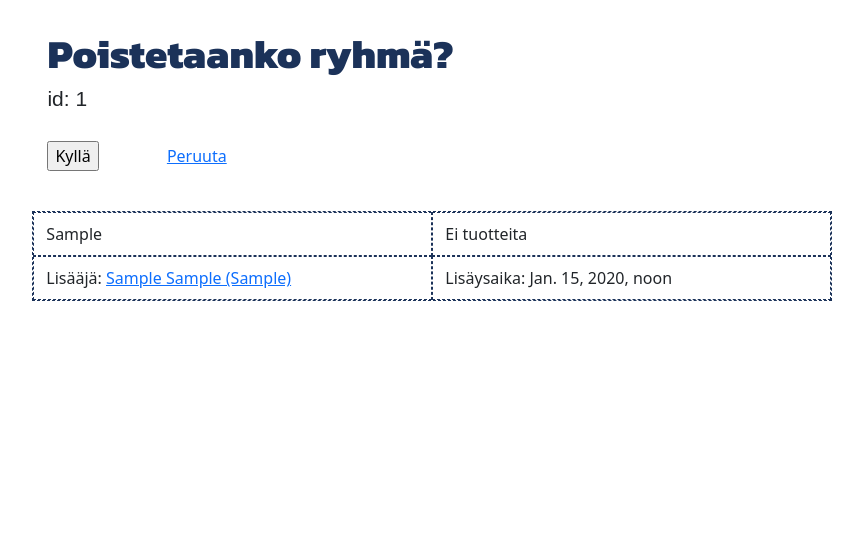
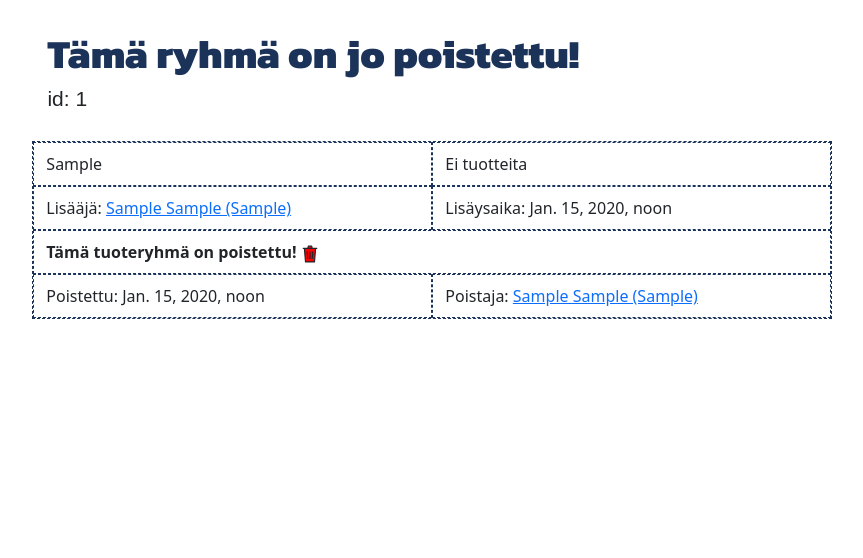
Before and after one commit to janlevea/Varastonhallinta-R3, a Django app: page /varasto/tuotteet/poista_ryhma/1 in a window 1280 px wide. Shown: the part 139-697 px from the top of the page, without its empty margins (55-918 px from the left). Run offline with Django 4.2, Linux system fonts and the light colour scheme; a user stored in the database is signed in; tables that the repository leaves empty hold one stand-in row (values such as "Sample post"); some libraries are stand-ins or nearby versions.

Commit message:
Templateissa: Huomioi poistetut tuotteet paremmin

```diff
--- a/varastonhallinta/varasto/templates/tuotteet/poista_ryhma.html
+++ b/varastonhallinta/varasto/templates/tuotteet/poista_ryhma.html
@@ -1,16 +1,21 @@
 {% extends "base.html" %}
 {% load static %}
 {% block h1title %}
+    {% if not tuoteryhma.poistettu %}
         {% if not ryhmassaTuotteita %}
         Poistetaanko ryhmä?
         {% else %}
         Poisto epäonnistui! Ryhmässä on tuotteita.
+        {% endif %}
+    {% else %}
+        Tämä ryhmä on jo poistettu!
     {% endif %}
 {% endblock %}
 {% block h5title %}
     id: {{ tuoteryhma.id }}
 {% endblock %}
 {% block content %}
+{% if not tuoteryhma.poistettu %}
     <form method="POST">{% csrf_token %}
         <p><input type="submit" value="Kyllä"/>&emsp;&emsp;&emsp;&emsp;
             <a href="{% url "tuotteet:ryhma" tuoteryhma.id %}">
@@ -19,6 +24,7 @@
         </p>
     </form>
     <br/>
+{% endif %}
 {% comment %} Lataa tuotteen tiedot containeriin {% endcomment %}
 {% include "tuotteet/tuoteryhma_container.html" with poistaRyhmaNappi=False %}
 {% endblock content %}
--- a/varastonhallinta/varasto/templates/tuotteet/tuoteryhma_container.html
+++ b/varastonhallinta/varasto/templates/tuotteet/tuoteryhma_container.html
@@ -31,6 +31,7 @@
         </div>
     </div>
     {% if poistaRyhmaNappi %}
+        {% if not tuoteryhma.poistettu %}
             <div class="row">
                 <div class="col">
                     <a href="{% url "tuotteet:poistaRyhma" tuoteryhma.id %}">
@@ -39,4 +40,26 @@
                 </div>
             </div>
         {% endif %}
+    {% endif %}
+    {% if tuoteryhma.poistettu %}
+        <div class="row">
+            <div class="col">
+                <b>Tämä tuoteryhmä on poistettu!</b>
+                <svg id="i-trash" xmlns="http://www.w3.org/2000/svg" viewBox="0 0 32 32" width="18" height="18" fill="red" stroke="currentcolor" stroke-linecap="round" stroke-linejoin="round" stroke-width="2">
+                    <path d="M28 6 L6 6 8 30 24 30 26 6 4 6 M16 12 L16 24 M21 12 L20 24 M11 12 L12 24 M12 6 L13 2 19 2 20 6" />
+                </svg>
             </div>
+        </div>
+        <div class="row">
+            <div class="col">
+                Poistettu: {{ tuoteryhma.poistoaika }}
+            </div>
+            <div class="col">
+                Poistaja:
+                <a href="{% url "kayttajat:profiili" tuoteryhma.poistaja.opiskelijanumero %}">
+                    {{ tuoteryhma.poistaja }}
+                </a>
+            </div>
+        </div>
+    {% endif %}
+</div>
```
Also changed, not shown: varastonhallinta/varasto/templates/tuotteet/tuote_container.html (+22 -0 lines). Lines whose indentation alone changed are shown as unchanged.
